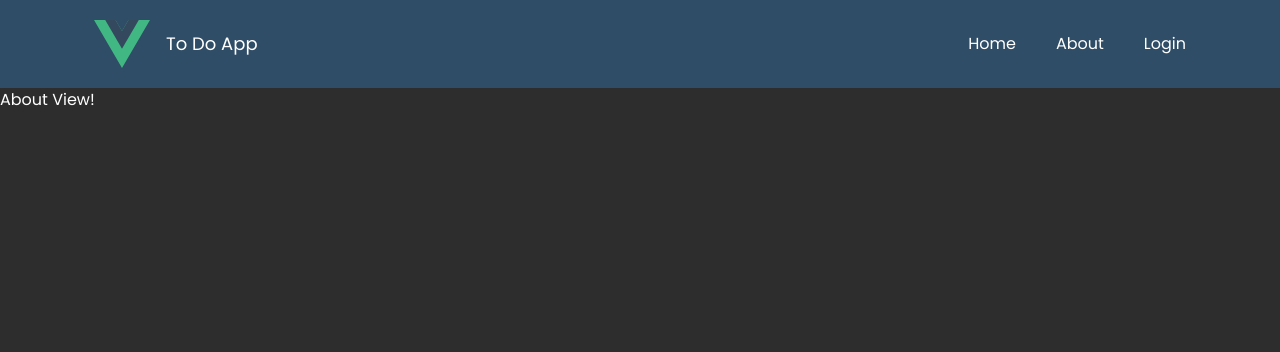
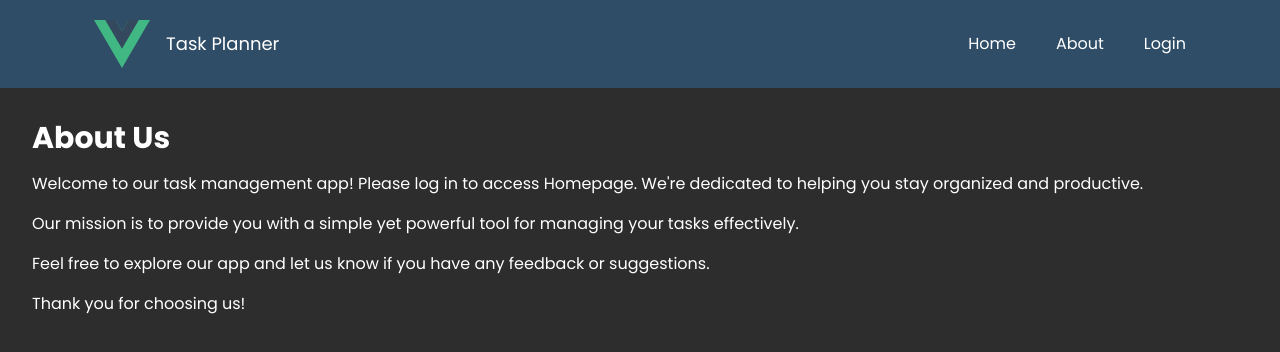
Before and after one commit to Odyseya/Project-Vue-App, a Vue app: page /about in a window 1280 px wide. Shown: the top 352 px of the page. Built offline with nearby package versions, Linux system fonts and the light colour scheme; the HTML template or start-up script is replaced by a standard one.

Commit message:
add about content, views cleanup

```diff
--- a/src/components/NavBar.vue
+++ b/src/components/NavBar.vue
@@ -1,10 +1,26 @@
+<script setup>
+import { useUserStore } from '@/stores/userStore'
+import { computed } from 'vue'
+import { useRouter } from 'vue-router'
+
+const router = useRouter()
+const userStore = useUserStore()
+
+// to rotate navbar sign/out visibility
+const user = computed(() => userStore.user)
+
+const logout = async () => {
+  await userStore.signOut()
+  router.push({ name: 'signin' })
+}
+</script>
+
 <template>
   <header class="bg-[#3490dc52]">
     <nav class="container py-5 px-4 flex flex-col gap-4 items-center sm:flex-row">
       <div class="flex items-center gap-x-4">
         <img class="w-14" src="../assets/logo.svg" alt="Vue logo" />
-        <!-- <RouterView /> -->
-        <h1 class="text-lg">To Do App</h1>
+        <h1 class="text-lg">Task Planner</h1>
       </div>
 
       <ul class="flex flex-1 justify-end gap-x-10">
@@ -17,25 +33,3 @@
     </nav>
   </header>
 </template>
-
-<script setup>
-import { useUserStore } from '@/stores/userStore'
-import { computed } from 'vue'
-import { useRouter } from 'vue-router'
-
-const router = useRouter()
-const userStore = useUserStore()
-
-// added to rotate navbar sign/out visibility
-const user = computed(() => userStore.user)
-
-const logout = async () => {
-  try {
-    await userStore.signOut()
-    // redirect to the sign-in page or another appropriate page
-    router.push({ name: 'signin' })
-  } catch (error) {
-    console.error('Error logging out:', error.message)
-  }
-}
-</script>
--- a/src/components/TaskItem.vue
+++ b/src/components/TaskItem.vue
@@ -1,5 +1,5 @@
 <script setup>
-import { defineProps, ref, onMounted } from 'vue'
+import { defineProps, ref } from 'vue'
 import { useTasksStore } from '@/stores/tasksStore'
 
 const tasksStore = useTasksStore()
@@ -33,21 +33,20 @@ const _editTask = async () => {
   }
 }
 
+// UPDATE
 const toggleTaskCompletion = async () => {
   if (props.task.is_complete) {
     await tasksStore.markTaskAsCompleteById(props.task.id)
   } else {
     await tasksStore.markTaskAsIncompleteById(props.task.id)
   }
-  // needed?
   await tasksStore.fetchTasks()
 }
 </script>
 
 <template>
   <div class="flex">
-    <li class="items-start w-full bg-[#3490dc52] rounded-md shadow-lg p-4">
-      <!-- <li class="items-start w-full bg-white rounded-md shadow-lg p-4"> -->
+    <li class="items-start w-full bg-[#3490dc52] rounded-lg shadow-md p-4 mt-2">
       <!-- EDIT TITLE  -->
       <div v-if="!editMode" class="text-lg font-semibold text-white">
         {{ task.title }}
@@ -61,10 +60,11 @@ const toggleTaskCompletion = async () => {
       />
 
       <!-- CHECKBOX TO TOGGLE TASK COMPLETION -->
-      <!-- Unique ID for each checkbox to prevent toggling the first checkbo clicking on any "completed" label-->
+      <!-- Unique ID for each checkbox to prevent toggling the first checkbox clicking on any "completed" label-->
       <div>
         <input
           type="checkbox"
+          class="mr-1"
           id="completionCheckbox"
           :id="`completionCheckbox-${task.id}`"
           v-model="task.is_complete"
@@ -82,15 +82,4 @@ const toggleTaskCompletion = async () => {
   </div>
 </template>
 
-<style scoped>
-input[type='checkbox'] {
-  margin-right: 5px;
-}
-
-li {
-  border-radius: 10px;
-  margin-top: 10px;
-  padding: 10px;
-  box-shadow: 0 2px 4px rgba(0, 0, 0, 0.1);
-}
-</style>
+<style scoped></style>
--- a/src/views/AboutView.vue
+++ b/src/views/AboutView.vue
@@ -1,8 +1,20 @@
 <script setup></script>
 
 <template>
-  <main>
-    <h1>About View!</h1>
+  <main class="p-8">
+    <h1 class="text-3xl font-bold mb-4">About Us</h1>
+    <p class="text-base mb-4">
+      Welcome to our task management app! Please log in to access Homepage. We're dedicated to
+      helping you stay organized and productive.
+    </p>
+    <p class="text-base mb-4">
+      Our mission is to provide you with a simple yet powerful tool for managing your tasks
+      effectively.
+    </p>
+    <p class="text-base mb-4">
+      Feel free to explore our app and let us know if you have any feedback or suggestions.
+    </p>
+    <p class="text-base">Thank you for choosing us!</p>
   </main>
 </template>
 
--- a/src/views/HomeView.vue
+++ b/src/views/HomeView.vue
@@ -4,10 +4,9 @@ import { useTasksStore } from '@/stores/tasksStore'
 import { useUserStore } from '@/stores/userStore'
 import { storeToRefs } from 'pinia'
 import { onMounted, ref, computed } from 'vue'
+import { useToast } from 'vue-toastification'
 
-import { useToast } from 'vue-toastification'
 const toast = useToast()
-
 const userStore = useUserStore()
 const tasksStore = useTasksStore()
 const { tasks, completedTasks, uncompletedTasks } = storeToRefs(tasksStore)
@@ -17,6 +16,7 @@ const taskTitle = ref('')
 
 const _addTask = async (user) => {
   console.log('userID: ', user.id)
+
   // Validate task title length
   if (taskTitle.value.length < 4) {
     // Display a warning message to the user
@@ -29,10 +29,9 @@ const _addTask = async (user) => {
     title: taskTitle.value,
     is_complete: false
   }
-  // awaits task to be added then does fetch
+  // await task to be added then fetch
   await tasksStore.createNewTask(task)
-  // clean the field once task added
-  taskTitle.value = ''
+  taskTitle.value = '' // clean the field once task added
 }
 
 // Fetch tasks when the component is mounted
@@ -60,13 +59,12 @@ const displayedTasks = computed(() => {
 </script>
 
 <template>
-  <!-- max-w-screen-md -->
   <div class="w-full sm:max-w-screen-sm mx-auto px-4 py-10">
     <!-- SHOW IF USER VERIFIED EMAIL -->
     <main v-if="user && userStore.errorMessage !== 'Email not confirmed'">
       <h1 class="text-2xl text-white">Your Tasks List</h1>
-
-      <!-- ADD TASK FIELD AND BUTTON -->
+      <!-- <h2 class="text-md text-white">{{ user.email }}</h2> -->
+      <!-- TASK INPUT FIELD AND BUTTON -->
       <div class="mt-2 mb-2 p-5 flex items-start bg-[#3490dc52] rounded-md shadow-lg">
         <template v-if="user">
           <div class="flex flex-col gap-y-3 w-full">
@@ -87,6 +85,7 @@ const displayedTasks = computed(() => {
           </div>
         </template>
       </div>
+
       <!-- TASK COUNTER -->
       <template v-if="tasks && tasks.length">
         <div class="flex flex-col">
@@ -100,9 +99,9 @@ const displayedTasks = computed(() => {
         <p v-else class="text-base">There are no tasks</p>
       </template>
 
-      <!-- Dropdown for task filtering -->
+      <!-- DROPDOWN MENU TO FILTER TASKS -->
       <div class="flex flex-col mt-2 mb-1">
-        <!-- <label for="filter-by" class="mb-1 text-sm text-at-light-green">Filter by</label> -->
+        <!-- <label for="filter-by">Filter by</label> -->
         <select
           id="filter-by"
           v-model="filter"
@@ -121,6 +120,7 @@ const displayedTasks = computed(() => {
       <div v-if="filter === 'uncompleted' && uncompletedTasks.length === 0" class="text-md">
         <p class="text-md">There are no uncompleted tasks.</p>
       </div>
+
       <!-- TASKS LIST DISPLAY VIEW -->
       <ul>
         <TaskItem
@@ -131,6 +131,7 @@ const displayedTasks = computed(() => {
         ></TaskItem>
       </ul>
     </main>
+
     <!-- SHOW IF USER DIDNT VERIFY EMAIL -->
     <div v-else class="mb-10 p-4 bg-light-grey rounded-md shadow-lg">
       <p class="text-at-light-green">
--- a/src/views/NotFoundView.vue
+++ b/src/views/NotFoundView.vue
@@ -1,16 +1,16 @@
+<script setup></script>
+
 <template>
   <div class="max-w-screen-md mx-auto px-4 py-10">
     <h1 class="text-4xl font-bold text-center mb-4">404 - Page Not Found</h1>
     <p class="text-lg text-center mb-4">The page you are looking for does not exist.</p>
     <router-link
       to="/"
-      class="text-center block w-full max-w-xs mx-auto bg-blue-500 hover:bg-blue-700 text-white font-bold py-2 px-4 rounded"
+      class="text-center block w-full max-w-xs mx-auto bg-at-light-green hover:bg-blue-700 text-white font-bold py-2 px-4 rounded"
     >
       Go back to Home
     </router-link>
   </div>
 </template>
 
-<script setup></script>
-
 <style scoped></style>
--- a/src/views/RegisterView.vue
+++ b/src/views/RegisterView.vue
@@ -6,23 +6,12 @@ import { useUserStore } from '@/stores/userStore'
 const router = useRouter()
 const userStore = useUserStore()
 
-const errorMsg = ref(null)
 const email = ref('')
 const password = ref('')
-
 const confirmPassword = ref('')
+const errorMsg = ref(null)
 
 // bind user's input (user, pass) to register action of userStore
-// const register = async () => {
-//   try {
-//     await userStore.register(email.value, password.value)
-//     router.push({ name: 'home' })
-//   } catch (error) {
-//     console.error(error)
-//   }
-// }
-
-// to test
 const register = async () => {
   if (password.value !== confirmPassword.value) {
     errorMsg.value = 'Passwords do not match. Please try again.'
@@ -44,10 +33,11 @@ const register = async () => {
 
 <template>
   <div class="max-w-screen-md px-4 py-10 mx-auto">
-    <!-- Register -->
+    <!-- Register form-->
     <form @submit.prevent="register" class="p-8 flex flex-col bg-light-grey rounded-md shadow-lg">
       <h1 class="text-3xl text-at-light-green mb-4">Register new Account</h1>
 
+      <!--  Email Field -->
       <div class="flex flex-col mb-2">
         <label for="email" class="mb-1 text-sm text-at-light-green">Email</label>
         <input
@@ -59,6 +49,7 @@ const register = async () => {
         />
       </div>
 
+      <!--  Password Field -->
       <div class="flex flex-col mb-2">
         <label for="password" class="mb-1 text-sm text-at-light-green">Password</label>
         <input
@@ -83,6 +74,7 @@ const register = async () => {
           v-model="confirmPassword"
         />
       </div>
+
       <!-- Display the error message from this component -->
       <div v-if="errorMsg" class="mb-8 p-2 rounded-md bg-light-grey shadow-lg">
         <p class="text-red-500">{{ errorMsg }}</p>
```
Also changed, not shown: src/views/SignInView.vue (+8 -33 lines).
